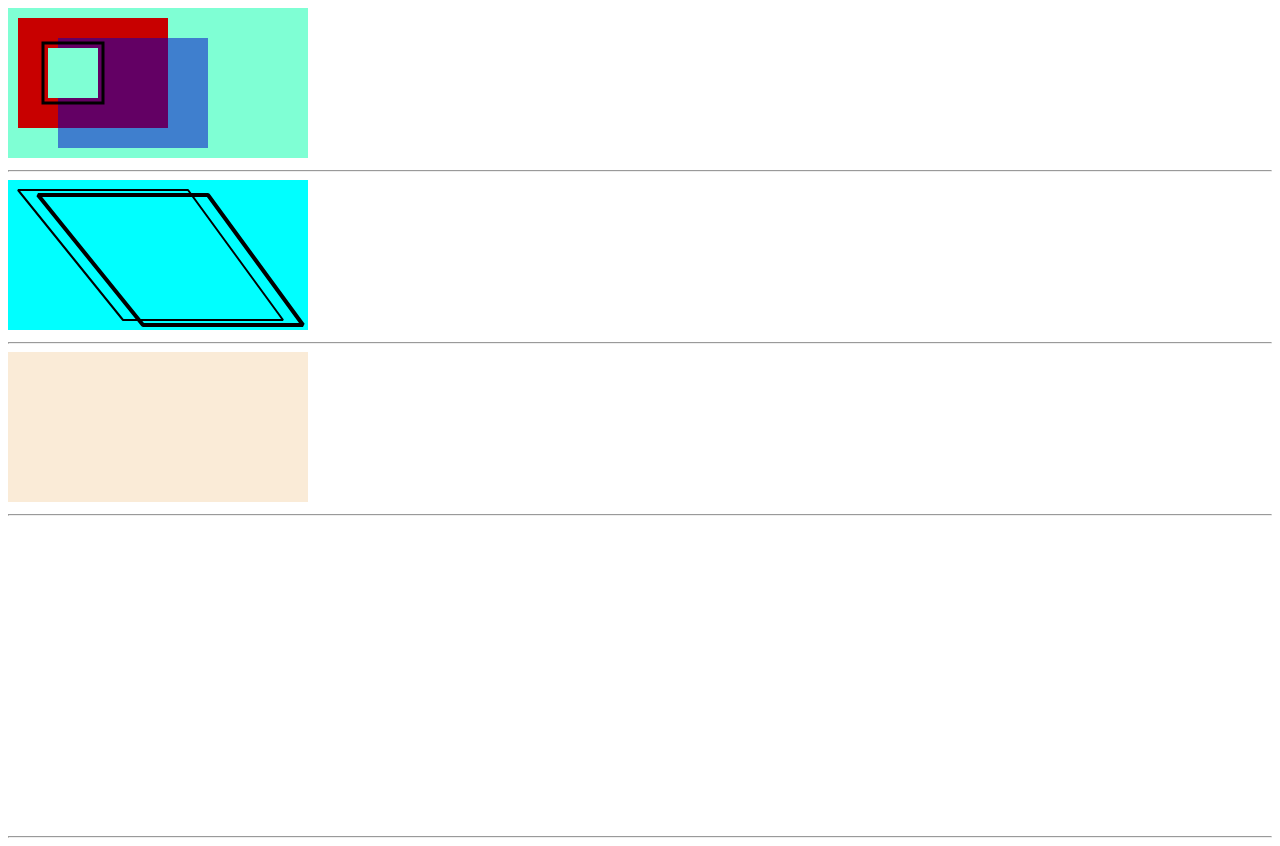
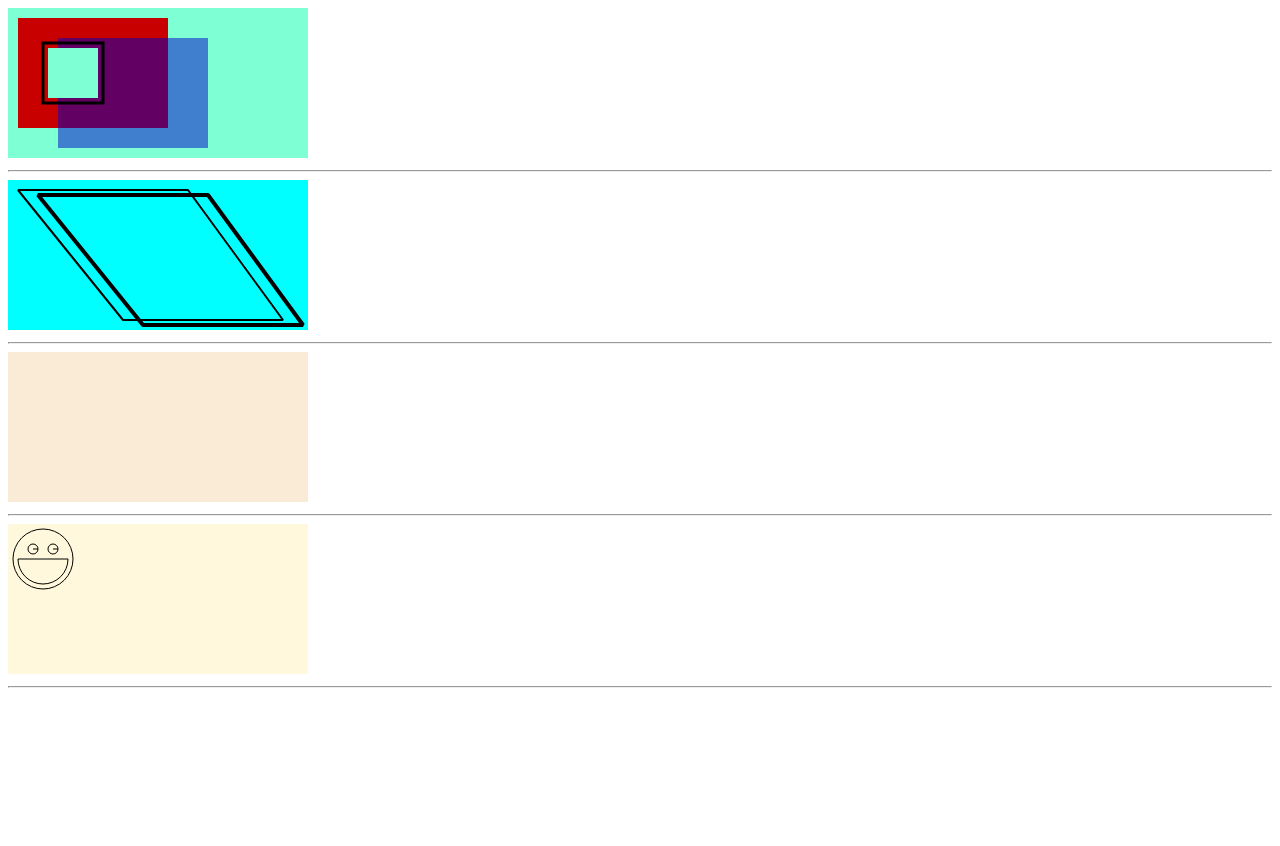
Before and after one commit to bondarukoleh/html_css_playground, a plain HTML site: page html5_css3_sandbox/pages/canvas/rectangles.html in a window 1280 px wide. After the commit the page ends 800 px from the top, so only its background shows below. Drawn offline with Linux system fonts and the light colour scheme.

Commit message:
smile added

```diff
--- a/html5_css3_sandbox/css/canvas/rectangls.css
+++ b/html5_css3_sandbox/css/canvas/rectangls.css
@@ -9,3 +9,7 @@
 #line2 {
   background-color: antiquewhite;
 }
+
+#cirles {
+  background-color: cornsilk;
+}
--- a/html5_css3_sandbox/pages/canvas/rectangles.html
+++ b/html5_css3_sandbox/pages/canvas/rectangles.html
@@ -14,7 +14,7 @@
   <hr>
   <canvas style='height: 150px' id='line2'></canvas>
   <hr>
-  <canvas style='height: 300px' id='space'></canvas>
+  <canvas style='height: 150px' id='cirles'></canvas>
   <hr>
 </body>
 <script src='../../scripts/canvas/rectangles.js'></script>
--- a/html5_css3_sandbox/scripts/canvas/rectangles.js
+++ b/html5_css3_sandbox/scripts/canvas/rectangles.js
@@ -1,6 +1,6 @@
+/*--------------- rect ------------------------*/
 const rectangl1 = document.querySelector('#rectangl1')
 const rec1Context = rectangl1.getContext('2d')
-
 rec1Context.fillStyle='rgb(200,0,0)';
 rec1Context.fillRect(10, 10, 150, 110);
 rec1Context.fillStyle='rgb(0, 0, 200, 0.5)';
@@ -9,7 +9,7 @@ rec1Context.clearRect(40, 40, 50, 50);
 rec1Context.lineWidth=3;
 rec1Context.strokeRect(35, 35, 60, 60);
 
-
+/*--------------- rombs ------------------------*/
 const line1 = document.querySelector('#line1')
 const line1Context = line1.getContext('2d')
 function drawRomb ({context, lineWidth}) {
@@ -28,3 +28,17 @@ drawRomb({context: line1Context, lineWidth: 2});
 line1Context.save();
 line1Context.translate(20, 5);
 drawRomb({context: line1Context, lineWidth: 4});
+
+/*--------------- circle smile ------------------------*/
+const circles = document.querySelector('#cirles')
+const circlesContext = circles.getContext('2d')
+circlesContext.beginPath()
+circlesContext.arc(35, 35, 30, 0, Math.PI*2)
+circlesContext.moveTo(25,  25)
+circlesContext.arc(25, 25, 5, 0, Math.PI*2)
+circlesContext.moveTo(45,  25)
+circlesContext.arc(45, 25, 5, 0, Math.PI*2)
+circlesContext.moveTo(35,  35)
+circlesContext.arc(35, 35, 25, 0, Math.PI)
+circlesContext.closePath()
+circlesContext.stroke()
```
